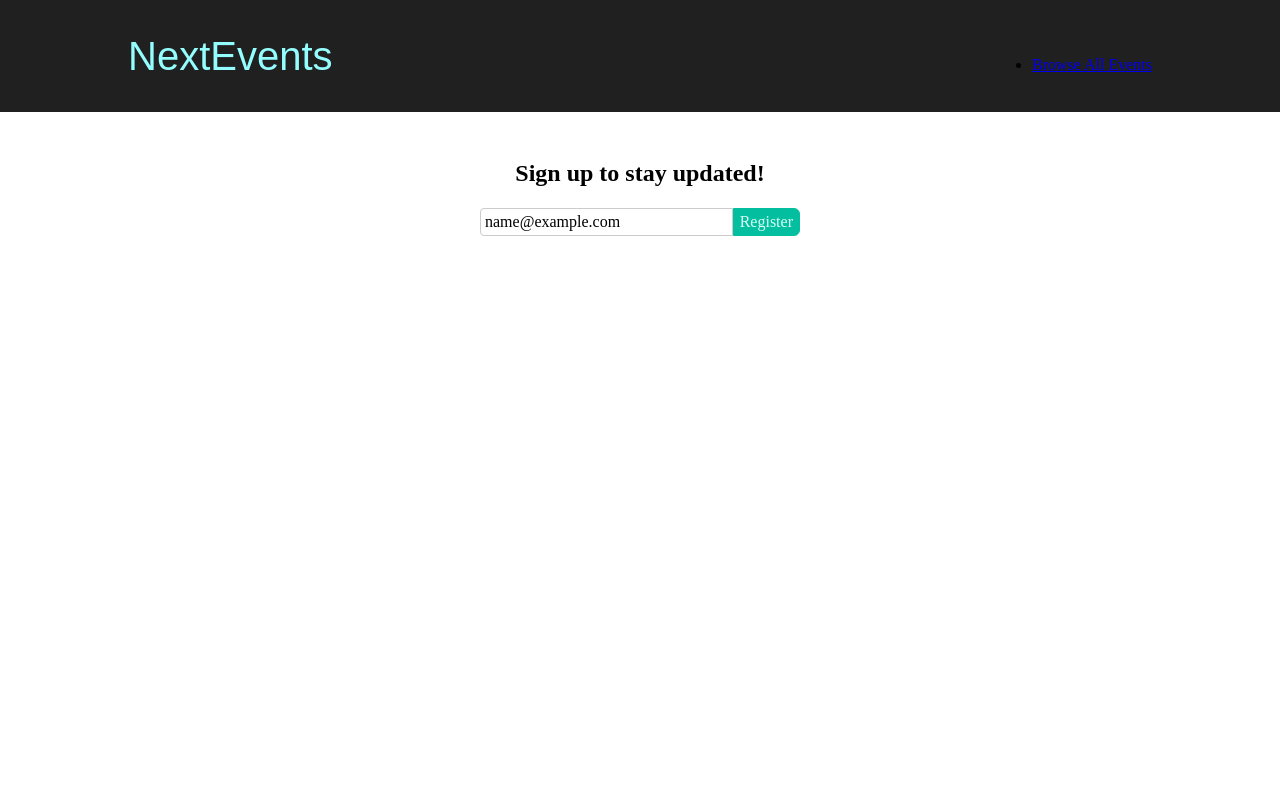
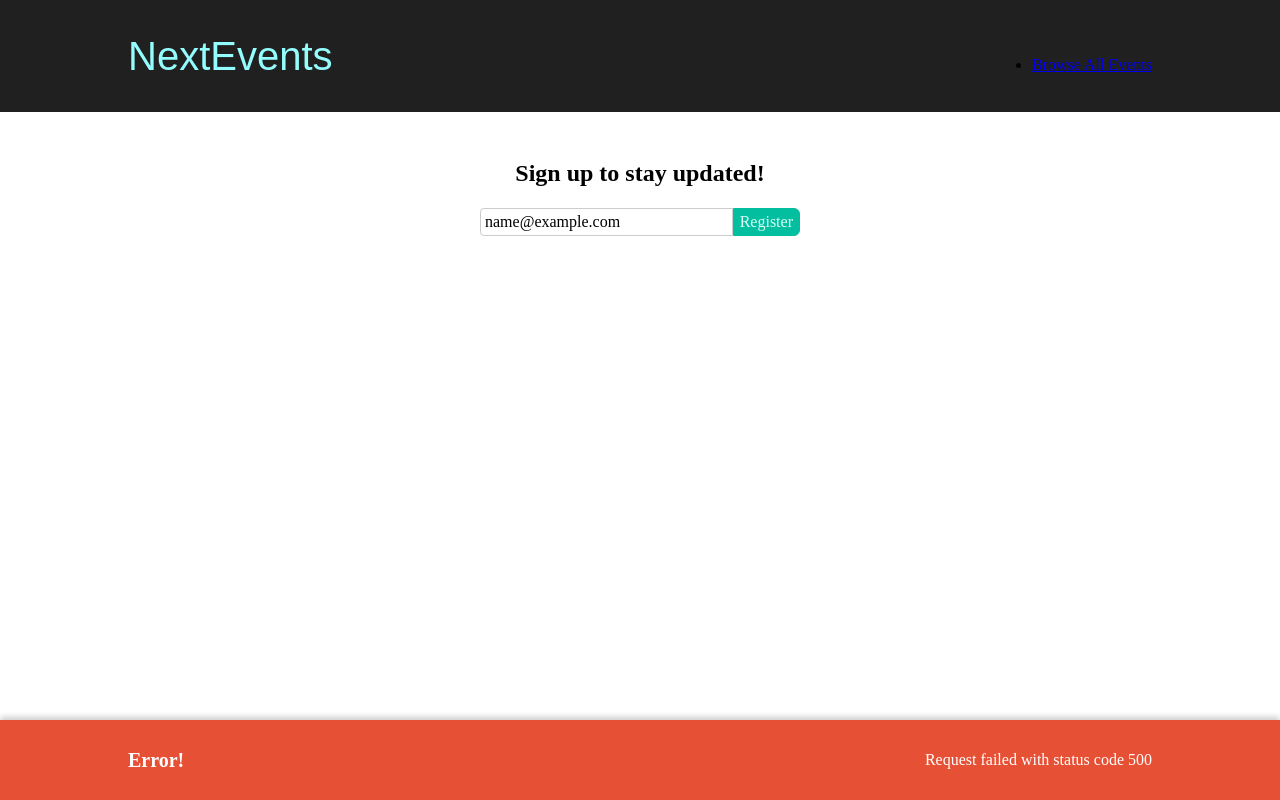
Before and after one commit to AbelPark/udemy-next, a Next.js app: page / in a window 1280 px wide. Both pictures are taken after typing "name@example.com" into the empty fields and a click on the button "Register". Built offline with nearby package versions, Linux system fonts and the light colour scheme; no server answers; the database is empty.

Commit message:
react context 사용하여 notification 적용

```diff
--- a/components/input/newsletter-registration.js
+++ b/components/input/newsletter-registration.js
@@ -1,28 +1,48 @@
-import { useRef } from "react";
+import { useContext, useRef } from "react";
 import axios from "axios";
-
+import NotificationContext from "../../store/notification-context";
 import classes from "./newsletter-registration.module.css";
 
 function NewsletterRegistration() {
   const emailInputRef = useRef();
+  const notificationCtx = useContext(NotificationContext);
 
   async function registrationHandler(event) {
     event.preventDefault();
 
     const enteredEmail = emailInputRef.current.value;
+    notificationCtx.showNotification({
+      title: "Signing up...",
+      message: "Registering for newsletter",
+      status: "pending",
+    });
 
-    // fetch('/api/newsletter', {
-    //   method: 'POST',
-    // body: JSON.stringify({ email: enteredEmail }),
-    // headers: {
-    //   'Content-Type': 'application/json',
-    // },
-    // })
-    //   .then((response) => response.json())
-    //   .then((data) => console.log(data));
-
-    const result = await axios.post("/api/newsletter", { email: enteredEmail });
-    console.log(result);
+    axios
+      .post("/api/newsletter", { email: enteredEmail })
+      .then((response) => {
+        console.log(response);
+        if (response.status === 201) {
+          return response;
+        }
+        return response.then((data) => {
+          throw new Error(data.message || "Something went wrong!");
+        });
+      })
+      .then((data) => {
+        console.log(data);
+        notificationCtx.showNotification({
+          title: "Success!",
+          message: "Successfully registered for newsletter!",
+          status: "success",
+        });
+      })
+      .catch((error) => {
+        notificationCtx.showNotification({
+          title: "Error!",
+          message: error.message || "Something went wrong!",
+          status: "error",
+        });
+      });
   }
 
   return (
--- a/components/layout/layout.tsx
+++ b/components/layout/layout.tsx
@@ -1,10 +1,22 @@
 import MainHeader from "./main-header";
+import Notification from "../ui/notification";
+import NotificationContext from "../../store/notification-context";
+import { useContext } from "react";
 
 export default function Layout(props: any) {
+  const notificationCtx = useContext(NotificationContext);
+  const activeNotification: any = notificationCtx.notification;
   return (
     <>
       <MainHeader />
       <main>{props.children}</main>
+      {activeNotification && (
+        <Notification
+          title={activeNotification.title}
+          message={activeNotification.message}
+          status={activeNotification.status}
+        />
+      )}
     </>
   );
 }
--- /dev/null
+++ b/components/ui/notification.js
@@ -0,0 +1,35 @@
+import { useContext } from "react";
+
+import classes from "./notification.module.css";
+import NotificationContext from "../../store/notification-context";
+
+function Notification(props) {
+  const notificationCtx = useContext(NotificationContext);
+
+  const { title, message, status } = props;
+
+  let statusClasses = "";
+
+  if (status === "success") {
+    statusClasses = classes.success;
+  }
+
+  if (status === "error") {
+    statusClasses = classes.error;
+  }
+
+  if (status === "pending") {
+    statusClasses = classes.pending;
+  }
+
+  const activeClasses = `${classes.notification} ${statusClasses}`;
+
+  return (
+    <div className={activeClasses} onClick={notificationCtx.hideNotification}>
+      <h2>{title}</h2>
+      <p>{message}</p>
+    </div>
+  );
+}
+
+export default Notification;
--- /dev/null
+++ b/components/ui/notification.module.css
@@ -0,0 +1,33 @@
+.notification {
+  position: fixed;
+  bottom: 0;
+  left: 0;
+  height: 5rem;
+  width: 100%;
+  box-sizing: border-box;
+  background-color: #1b1b1b;
+  display: flex;
+  justify-content: space-between;
+  align-items: center;
+  color: white;
+  padding: 0.5rem 10%;
+  box-shadow: 0 -3px 6px rgba(0, 0, 0, 0.2);
+}
+
+.notification h2 {
+  margin: 0;
+  font-size: 1.25rem;
+  color: white;
+}
+
+.pending {
+  background-color: #177cbe;
+}
+
+.success {
+  background-color: #10be58;
+}
+
+.error {
+  background-color: #e65035;
+}
--- /dev/null
+++ b/helpers/db-util.js
@@ -0,0 +1,24 @@
+import { MongoClient } from "mongodb";
+
+export async function connectDatabase() {
+  const client = await MongoClient.connect(
+    "mongodb+srv://udemy-test:dgoJkT4NEaFb6YJO@cluster0.3wdls1w.mongodb.net/events?retryWrites=true&w=majority"
+  );
+  return client;
+}
+
+export async function insertDocument(client, collection, document) {
+  const db = client.db();
+  const result = await db.collection(collection).insertOne(document);
+  return result;
+}
+
+export async function getAllDocuments(client, collection, sort, find) {
+  const db = client.db();
+  const documents = await db
+    .collection(collection)
+    .find(find)
+    .sort(sort)
+    .toArray();
+  return documents;
+}
--- a/pages/_app.tsx
+++ b/pages/_app.tsx
@@ -8,6 +8,8 @@ import Head from "next/head";
 import "normalize.css";
 import React from "react";
 import Layout from "../components/layout/layout";
+import Notification from "../components/ui/notification";
+import { NotificationContextProvider } from "../store/notification-context";
 
 export default function App({ Component, pageProps }: AppProps) {
   const [queryClient] = React.useState(() => new QueryClient({}));
@@ -15,6 +17,7 @@ export default function App({ Component, pageProps }: AppProps) {
   return (
     <QueryClientProvider client={queryClient}>
       <Hydrate state={pageProps.dehydratedState}>
+        <NotificationContextProvider>
           <Layout>
             <Head>
               <title>Next Events</title>
@@ -26,6 +29,7 @@ export default function App({ Component, pageProps }: AppProps) {
             </Head>
             <Component {...pageProps} />
           </Layout>
+        </NotificationContextProvider>
       </Hydrate>
     </QueryClientProvider>
   );
--- a/pages/api/comments/[eventId].js
+++ b/pages/api/comments/[eventId].js
@@ -1,12 +1,19 @@
-import { MongoClient } from "mongodb";
+import {
+  insertDocument,
+  connectDatabase,
+  getAllDocuments,
+} from "../../../helpers/db-util";
 
 async function handler(req, res) {
   const eventId = req.query.eventId;
-  console.log(eventId);
 
-  const client = await MongoClient.connect(
-    "mongodb+srv://udemy-test:dgoJkT4NEaFb6YJO@cluster0.3wdls1w.mongodb.net/events?retryWrites=true&w=majority"
-  );
+  let client;
+  try {
+    client = await connectDatabase();
+  } catch (e) {
+    res.status(500).json({ message: "Connecting to the database failed!" });
+    return;
+  }
 
   if (req.method === "POST") {
     // add server-side validation
@@ -19,6 +26,7 @@ async function handler(req, res) {
       text.trim() === ""
     ) {
       res.status(422).json({ message: "Invalid input." });
+      client.close();
       return;
     }
     const newComment = {
@@ -28,24 +36,29 @@ async function handler(req, res) {
       eventId,
     };
 
-    const db = client.db();
-    const result = await db.collection("comments").insertOne(newComment);
+    let result;
 
-    console.log(result);
-
-    newComment.id = result.insertedId;
-
-    res.status(201).json({ message: "Added comment", comment: newComment });
+    try {
+      result = await insertDocument(client, "comments", newComment);
+      newComment._id = result.insertedId;
+      res.status(201).json({ message: "Added comment", comment: newComment });
+    } catch (e) {
+      res.status(500).json({ message: "Inserting comment failed!" });
+    }
   }
 
   if (req.method === "GET") {
-    const db = client.db();
-    const documents = await db
-      .collection("comments")
-      .find({ eventId: eventId })
-      .sort({ _id: -1 })
-      .toArray();
-    res.status(200).json({ comments: documents });
+    try {
+      const documents = await getAllDocuments(
+        client,
+        "comments",
+        { _id: -1 },
+        { eventId: eventId }
+      );
+      res.status(200).json({ comments: documents });
+    } catch (e) {
+      res.status(500).json({ message: "Getting comments failed." });
+    }
   }
   client.close();
 }
--- a/pages/api/newsletter.js
+++ b/pages/api/newsletter.js
@@ -1,4 +1,4 @@
-import { MongoClient } from "mongodb";
+import { insertDocument, connectDatabase } from "../../helpers/db-util";
 
 async function handler(req, res) {
   if (req.method === "POST") {
@@ -9,14 +9,21 @@ async function handler(req, res) {
       return;
     }
 
-    const client = await MongoClient.connect(
-      "mongodb+srv://udemy-test:dgoJkT4NEaFb6YJO@cluster0.3wdls1w.mongodb.net/events?retryWrites=true&w=majority"
-    );
-    const db = client.db();
+    let client;
 
-    await db.collection("newsletter").insertOne({ email: userEmail });
-
-    client.close();
+    try {
+      client = await connectDatabase();
+    } catch (e) {
+      res.status(500).json({ message: "Connecting to the database failed!" });
+      return;
+    }
+    try {
+      await insertDocument(client, "newsletter", { email: userEmail });
+      client.close();
+    } catch (e) {
+      res.status(500).json({ message: "Inserting data fail!" });
+      return;
+    }
 
     res.status(201).json({ message: "Signed up!" });
   }
--- /dev/null
+++ b/store/notification-context.js
@@ -0,0 +1,44 @@
+const { createContext, useState, useEffect } = require("react");
+
+const NotificationContext = createContext({
+  notification: null, // {title, message, status}
+  showNotification: function (notificationData) {}, // 자동완성 목적
+  hideNotification: function () {}, // 자동완성 목적
+});
+
+export function NotificationContextProvider(props) {
+  const [activeNotification, setActiveNotification] = useState();
+  useEffect(() => {
+    if (
+      (activeNotification && activeNotification?.status === "success") ||
+      activeNotification?.status === "error"
+    ) {
+      const timer = setTimeout(() => {
+        hideNotificationHandler();
+      }, 3000);
+      return () => {
+        clearTimeout(timer);
+      };
+    }
+  }, [activeNotification]);
+  function showNotificationHandler(notificationData) {
+    setActiveNotification(notificationData);
+  }
+  function hideNotificationHandler() {
+    setActiveNotification(null);
+  }
+
+  const context = {
+    notification: activeNotification,
+    showNotification: showNotificationHandler,
+    hideNotification: hideNotificationHandler,
+  };
+
+  return (
+    <NotificationContext.Provider value={context}>
+      {props.children}
+    </NotificationContext.Provider>
+  );
+}
+
+export default NotificationContext;
```
Also changed, not shown: components/input/comments.js (+41 -13 lines). Lines whose indentation alone changed are shown as unchanged.
